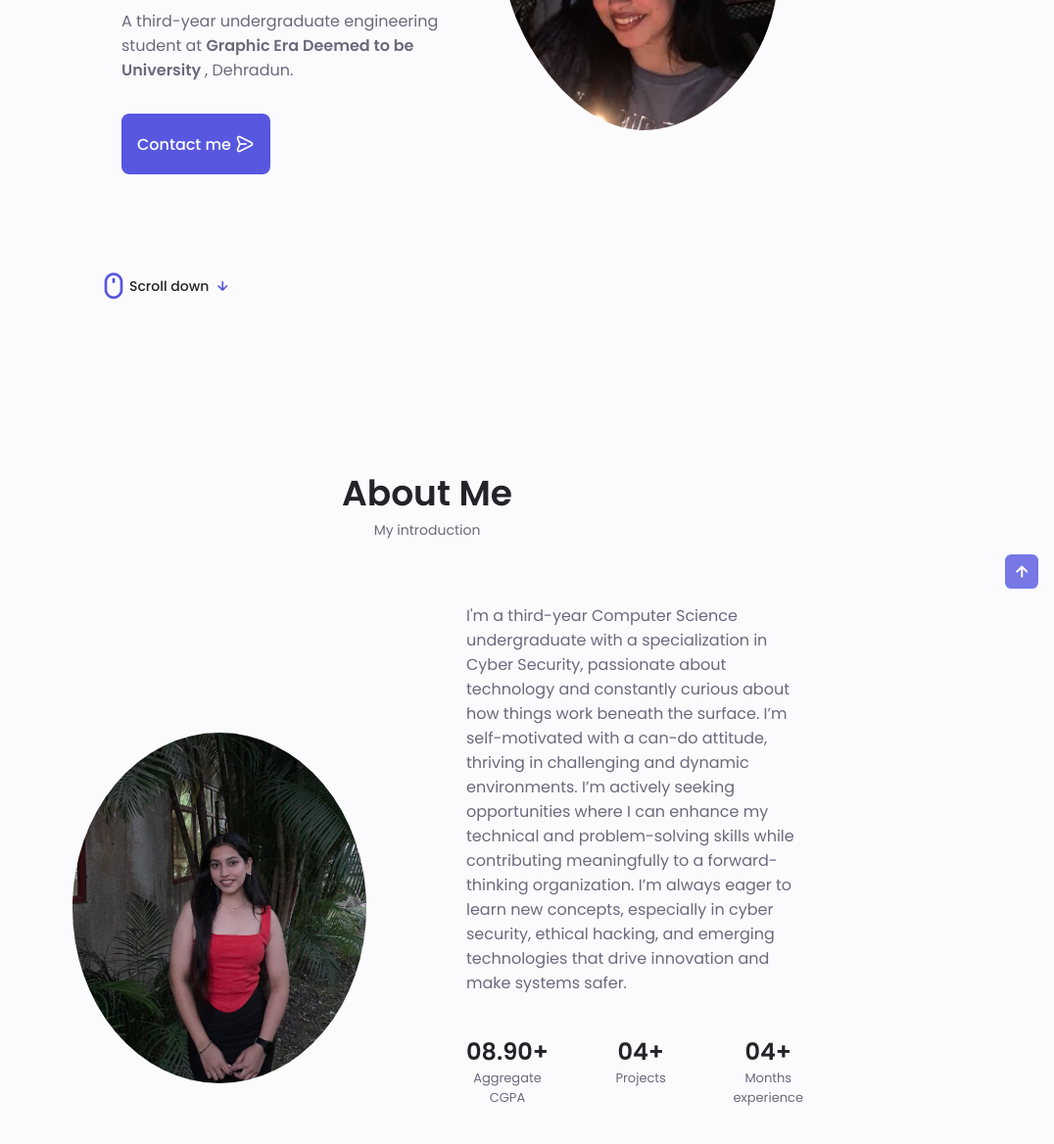
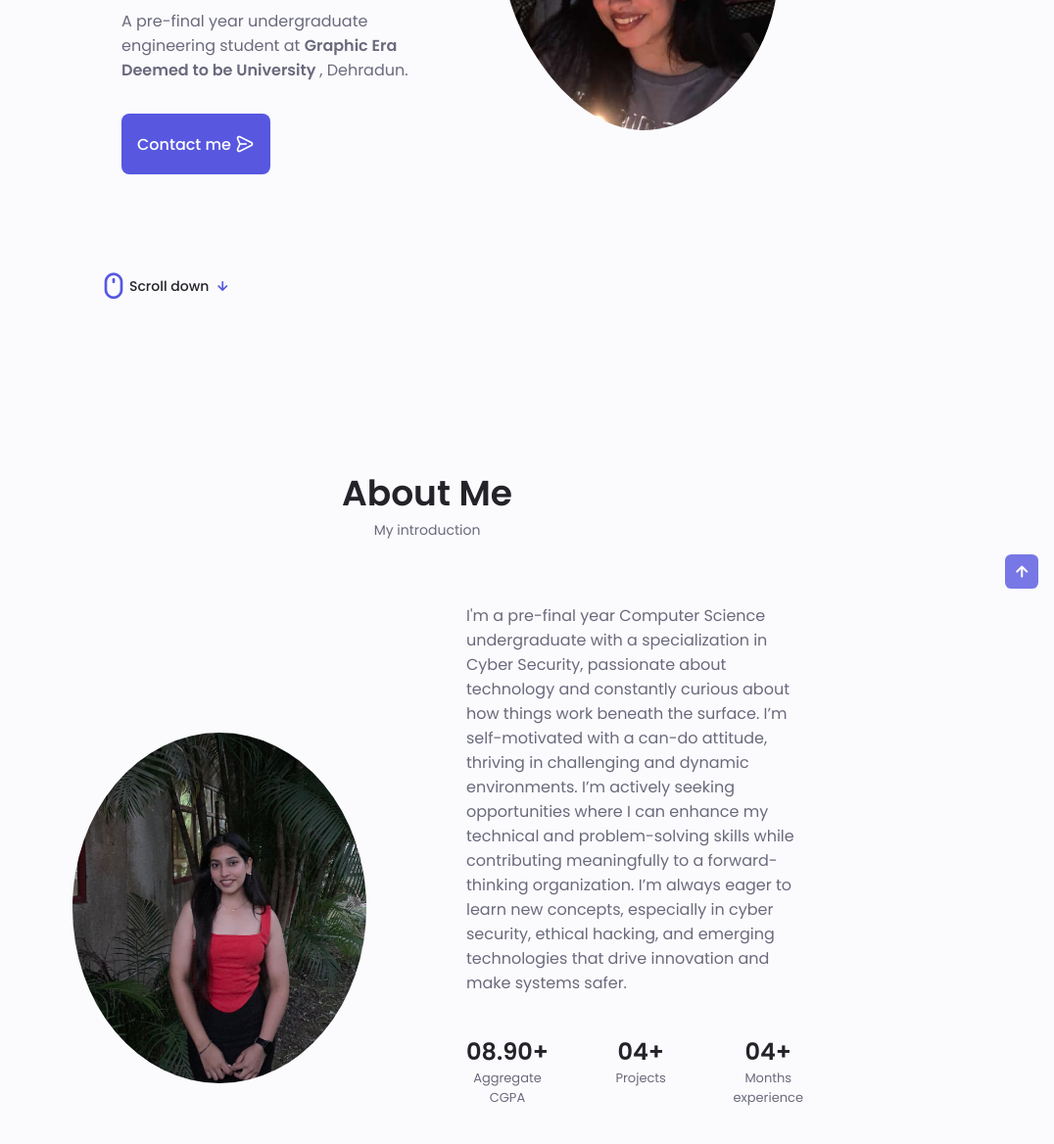
Before and after one commit to aasthavashishtha/aastha-vashishtha-portfolio, a plain HTML site: page index.html in a window 1280 px wide. Shown: the part 359-1527 px from the top of the page at 98% size, 204-1280 px from the left. Drawn offline with nearby package versions, Linux system fonts and the light colour scheme.

Commit message:
Update index.html

```diff
--- a/index.html
+++ b/index.html
@@ -140,7 +140,7 @@
                 Computer Science student specializing in Cyber Security
               </h3>
               <p class="home__description">
-                A third-year undergraduate engineering student at
+                A pre-final year undergraduate engineering student at
                 <strong> Graphic Era Deemed to be University </strong>, Dehradun.
               </p>
               <a href="#contact" class="button button--flex">
@@ -170,7 +170,7 @@
 
           <div class="about__data">
             <p class="about__description">
-              I'm a third-year Computer Science undergraduate with a specialization in Cyber Security, passionate about technology and constantly curious about how things work beneath the surface. I’m self-motivated with a can-do attitude, thriving in challenging and dynamic environments. I’m actively seeking opportunities where I can enhance my technical and problem-solving skills while contributing meaningfully to a forward-thinking organization. I’m always eager to learn new concepts, especially in cyber security, ethical hacking, and emerging technologies that drive innovation and make systems safer.
+              I'm a pre-final year Computer Science undergraduate with a specialization in Cyber Security, passionate about technology and constantly curious about how things work beneath the surface. I’m self-motivated with a can-do attitude, thriving in challenging and dynamic environments. I’m actively seeking opportunities where I can enhance my technical and problem-solving skills while contributing meaningfully to a forward-thinking organization. I’m always eager to learn new concepts, especially in cyber security, ethical hacking, and emerging technologies that drive innovation and make systems safer.
             </p>
 
             <div class="about__info">
```
